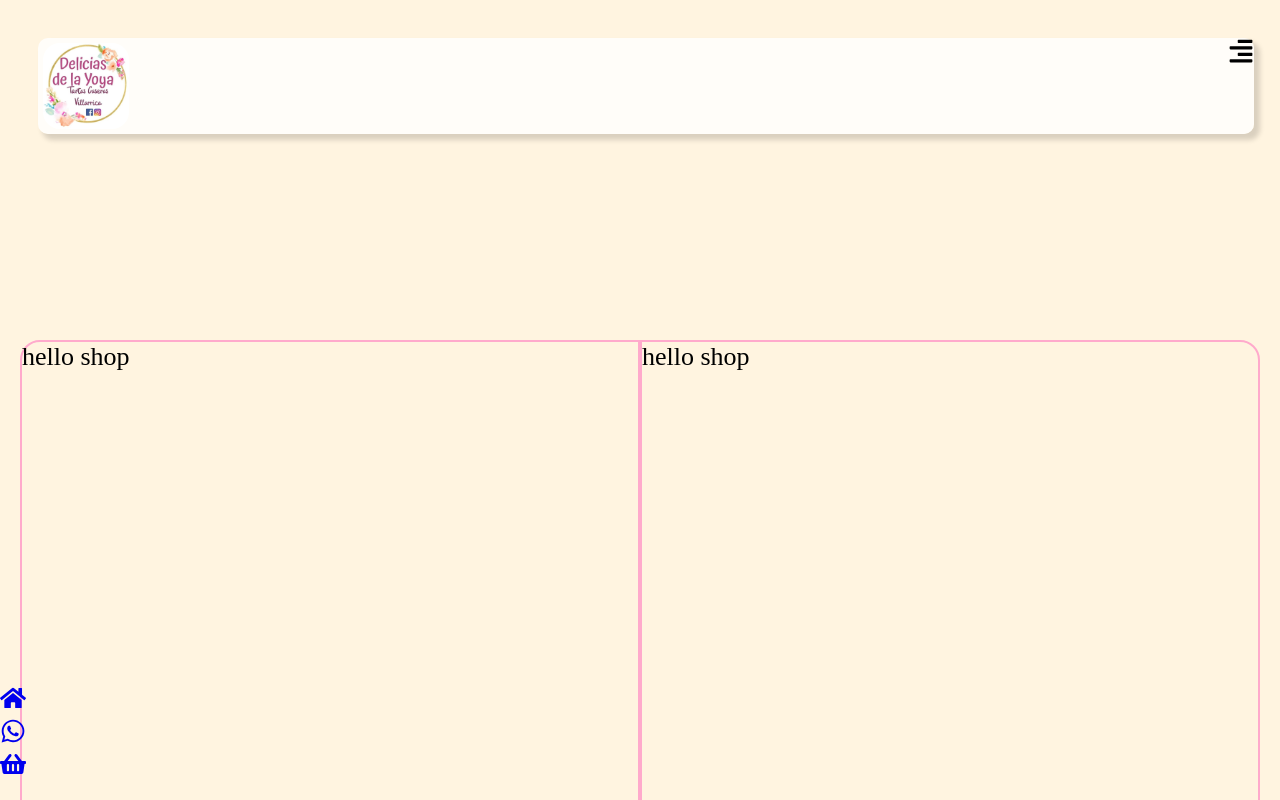
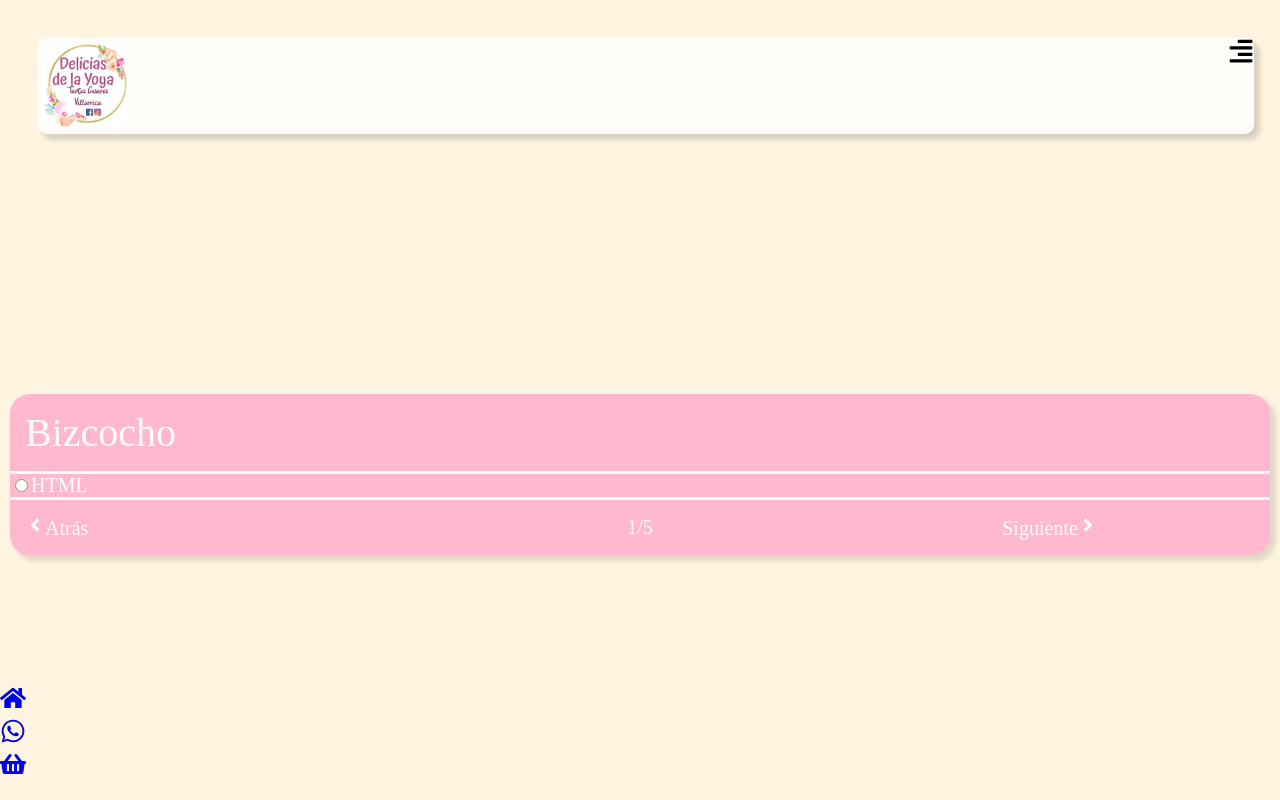
Before and after one commit to juanPabloEA/dy-web, a React (Create React App) app: page /shop in a window 1280 px wide. Shown: the top 800 px of the page. Built offline with nearby package versions, Linux system fonts and the light colour scheme; a web font is replaced by a local one.

Commit message:
init shop page design

```diff
--- a/src/App.css
+++ b/src/App.css
@@ -34,8 +34,7 @@ footer {
   display: grid;
   grid-template-columns: 1fr;
   width: 100%;
-  height: 100%;
-  padding-top: 25%;
+  padding-top: 30%;
   padding-bottom: 25%;
 }
 
--- /dev/null
+++ b/src/components/utils/inp-radio/InpRadio.jsx
@@ -0,0 +1,13 @@
+import React from 'react';
+import './InpRadio.css';
+
+const InpRadio = () => {
+    return (
+        <div className="InpRadio">
+            <input type="radio" id="html" name="fav_language" value="HTML"/>
+            <label for="html">HTML</label><br/>
+        </div>
+    );
+}
+
+export default InpRadio;
--- a/src/layout/contact/Contact.jsx
+++ b/src/layout/contact/Contact.jsx
@@ -11,14 +11,14 @@ const Contact = () => {
                     <div className="title">Contactanos</div>
                     <div className="sub-title">Si deseas ver nuestros trabajos no dudes en entrar en nuestras redes sociales</div>
                 </div>
-                <div className="links animate__animated animate__zoomIn">
-                    <div className="item-a">
+                <div className="links">
+                    <div className="item-a animate__animated animate__pulse">
                         <a className="btn btn-whatsapp"> <FaWhatsapp /> </a>
                     </div>
-                    <div className="item-a">
+                    <div className="item-a animate__animated animate__pulse">
                         <a className="btn btn-facebook"><FaFacebook /></a>
                     </div>
-                    <div className="item-a">
+                    <div className="item-a animate__animated animate__pulse">
                         <a className="btn btn-instagram"> <FaInstagram /></a>
                     </div>
                 </div>
--- a/src/layout/shop/Shop.css
+++ b/src/layout/shop/Shop.css
@@ -1,17 +1,40 @@
 .Shop {
     display: grid;
-    grid-template-columns: repeat(2, 1fr);
-    margin: 20px;
-    height: 75%;
+    grid-template-columns: repeat(1, 1fr);
+    background-color: #FFAACC;
+    opacity: 0.8;
+    height: auto;
+    border-radius: 20px 20px 20px 20px;
+    margin: 10px;
+    color: white;
+    font-size: 20px;
+    box-shadow: 5px 5px 5px 1px rgb(0 0 0 / 15%);
 }
 
-.Shop .options {
-    border: 2px solid #FFAACC;
-    height: auto;
-    border-radius: 20px 0px 0px 20px;
+.Shop .title {
+    font-size: 40px;
+    padding: 15px;
+    border-radius: 0px 0px 2px 2px;
+    border-bottom: 3px solid white;
 }
 
-.Shop .img {
-    border: 2px solid #FFAACC;
-    border-radius: 0px 20px 20px 0px;
+.Shop .actions {
+    display: grid;
+    border-radius: 2px 2px 0px 0px;
+    border-top: 3px solid white;
+    grid-template-columns: repeat(3, 1fr);
+    padding: 15px;
 }
+
+.Shop .actions .page {
+    display: grid;
+    justify-content: center;
+    align-items: center;
+}
+
+.Shop .actions .next {
+    display: grid;
+    justify-content: end;
+    align-items: flex-end;
+    margin: auto;
+}
--- a/src/layout/shop/Shop.jsx
+++ b/src/layout/shop/Shop.jsx
@@ -1,15 +1,34 @@
 import React from 'react';
 import './Shop.css';
+import InpRadio from '../../components/utils/inp-radio/InpRadio';
+import { FaAngleRight, FaAngleLeft } from "react-icons/fa";
 
 const Shop = () => {
     return (
         <>
             <div className="Shop">
-                <div className="options">
-                    hello shop
+                <div className="title">
+                    Bizcocho
                 </div>
-                <div className="img">
-                    hello shop
+                <div className="content">
+                    <InpRadio/>
+                </div>
+                <div className="actions">
+                    <div className="back">
+                        <div className="text">
+                            <FaAngleLeft />
+                            Atrás
+                        </div>
+                    </div>
+                    <div className="page">
+                        1/5
+                    </div>
+                    <div className="next">
+                        <div className="text">
+                            Siguiente
+                            <FaAngleRight />
+                        </div>
+                    </div>
                 </div>
             </div>
         </>
```
Also changed, not shown: src/components/utils/inp-radio/InpRadio.css (added).
